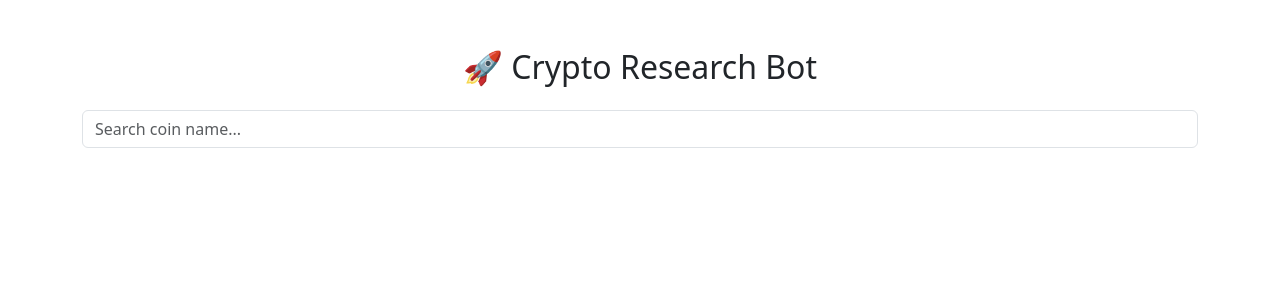
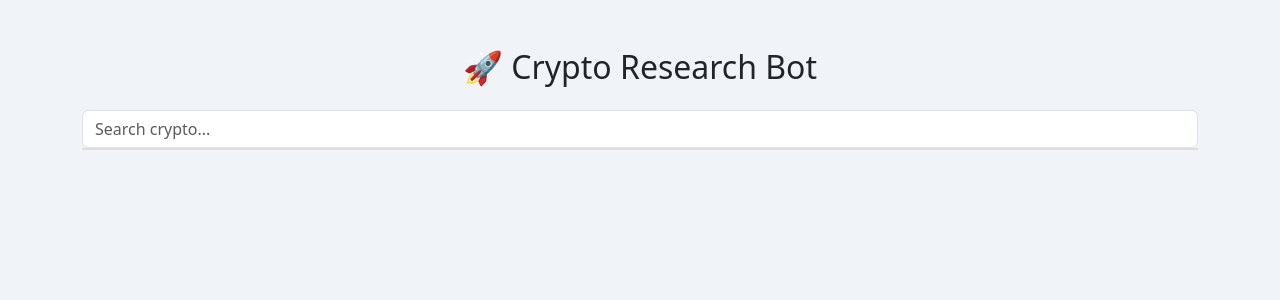
Before and after one commit to thechosenneel/crypto-research-bot, a Flask app: page / in a window 1280 px wide. Shown: the top 300 px of the page. Run offline with Flask 3, Linux system fonts and the light colour scheme.

Commit message:
Update index.html

```diff
--- a/templates/index.html
+++ b/templates/index.html
@@ -1,41 +1,50 @@
 <!DOCTYPE html>
 <html lang="en">
 <head>
-  <meta charset="UTF-8" />
-  <meta name="viewport" content="width=device-width, initial-scale=1.0"/>
+    <meta charset="UTF-8">
     <title>Crypto Research Bot</title>
-  <link href="https://cdn.jsdelivr.net/npm/bootstrap@5.3.0/dist/css/bootstrap.min.css" rel="stylesheet"/>
+    <meta name="viewport" content="width=device-width, initial-scale=1">
+    <link href="https://cdn.jsdelivr.net/npm/bootstrap@5.3.0/dist/css/bootstrap.min.css" rel="stylesheet">
     <script src="https://cdn.jsdelivr.net/npm/chart.js"></script>
+    <style>
+        body { background-color: #f0f4f8; }
+        .card { border-radius: 20px; box-shadow: 0 0 20px rgba(0,0,0,0.05); transition: all 0.2s ease-in-out; }
+        .card:hover { transform: translateY(-5px); }
+        .badge-positive { background-color: #198754; }
+        .badge-negative { background-color: #dc3545; }
+        #suggestions { z-index: 10; position: absolute; background: white; border: 1px solid #ddd; width: 100%; }
+        #suggestions div { padding: 8px; cursor: pointer; }
+        #suggestions div:hover { background: #f1f1f1; }
+    </style>
 </head>
 <body>
 <div class="container py-5">
     <h2 class="text-center mb-4">🚀 Crypto Research Bot</h2>
 
-  <form class="mb-4" method="GET" action="/">
-    <input type="text" id="coin-search" class="form-control" placeholder="Search coin name..." autocomplete="off"/>
-    <ul class="list-group" id="suggestions" style="position:absolute; z-index:1000;"></ul>
+    <form method="get" action="" class="position-relative mb-4">
+        <input type="text" id="search" class="form-control" placeholder="Search crypto..." autocomplete="off">
+        <div id="suggestions"></div>
     </form>
 
     {% if error %}
-    <div class="alert alert-danger">Error: {{ error }}</div>
+        <div class="alert alert-danger">{{ error }}</div>
     {% endif %}
 
     {% if coin %}
-  <div class="card shadow p-4">
-    <div class="d-flex align-items-center">
-      <img src="{{ coin.image }}" width="50" class="me-3" />
-      <h4>{{ coin.name }} ({{ coin.symbol.upper() }})</h4>
+    <div class="card p-4">
+        <div class="d-flex align-items-center mb-3">
+            <img src="{{ coin.image }}" width="48" class="me-3">
+            <h4 class="mb-0">{{ coin.name }} ({{ coin.symbol.upper() }})</h4>
         </div>
-    <hr/>
         <p><strong>Price:</strong> ${{ coin.price }}</p>
-    <p><strong>24h Change:</strong> {{ coin.change_24h }}%</p>
-    <p><strong>7d Change:</strong> {{ coin.change_7d }}%</p>
-    <p><strong>Market Cap:</strong> ${{ "{:,.0f}".format(coin.market_cap) }}</p>
-    <p><strong>Volume:</strong> ${{ "{:,.0f}".format(coin.volume) }}</p>
+        <p><strong>24h:</strong> <span class="badge {{ 'badge-positive' if coin.change_24h > 0 else 'badge-negative' }}">{{ coin.change_24h }}%</span></p>
+        <p><strong>7d:</strong> <span class="badge {{ 'badge-positive' if coin.change_7d > 0 else 'badge-negative' }}">{{ coin.change_7d }}%</span></p>
+        <p><strong>Market Cap:</strong> ${{ '{:,.0f}'.format(coin.market_cap) }}</p>
+        <p><strong>Volume:</strong> ${{ '{:,.0f}'.format(coin.volume) }}</p>
         <p><strong>Rank:</strong> {{ coin.rank }}</p>
-    <p><strong>Volume / Cap Ratio:</strong> {{ coin.volume_to_cap }}</p>
+        <p><strong>Volume / Cap:</strong> {{ coin.volume_to_cap }}</p>
         <p><strong>ATH Gap:</strong> {{ coin.ath_gap_percent }}%</p>
-    <p><strong>Circulating Supply %:</strong> {{ coin.circ_supply_percent }}%</p>
+        <p><strong>Circulating %:</strong> {{ coin.circ_supply_percent }}%</p>
 
         <canvas id="chart" height="100"></canvas>
         <script>
@@ -45,19 +54,15 @@
                 data: {
                     labels: [...Array({{ coin.sparkline|length }}).keys()],
                     datasets: [{
-            label: '7 Day Price Trend',
                         data: {{ coin.sparkline }},
                         borderColor: '#0d6efd',
                         fill: false,
-            tension: 0.4
+                        tension: 0.3
                     }]
                 },
                 options: {
                     plugins: { legend: { display: false } },
-          scales: {
-            x: { display: false },
-            y: { display: false }
-          }
+                    scales: { x: { display: false }, y: { display: false } }
                 }
             });
         </script>
@@ -65,6 +70,6 @@
     {% endif %}
 </div>
 
-<script src="/static/script.js"></script>
+<script src="{{ url_for('static', filename='script.js') }}"></script>
 </body>
 </html>
```
Lines whose indentation alone changed are shown as unchanged.
